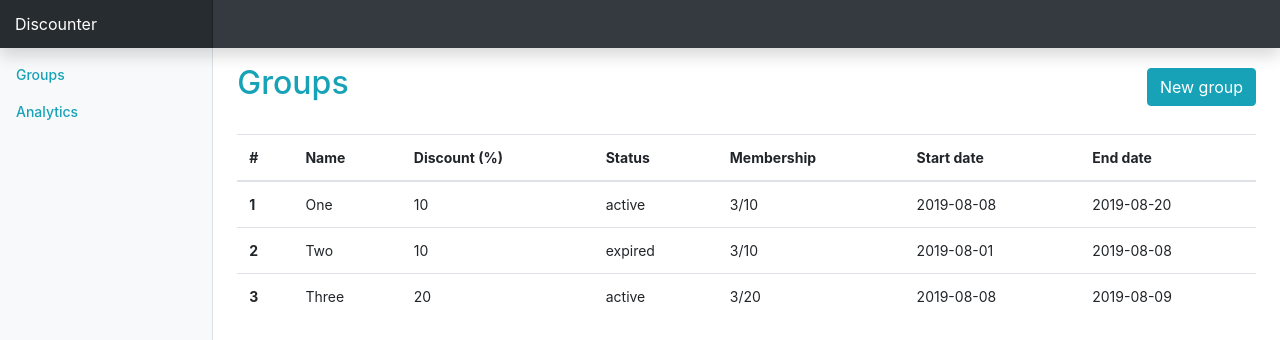
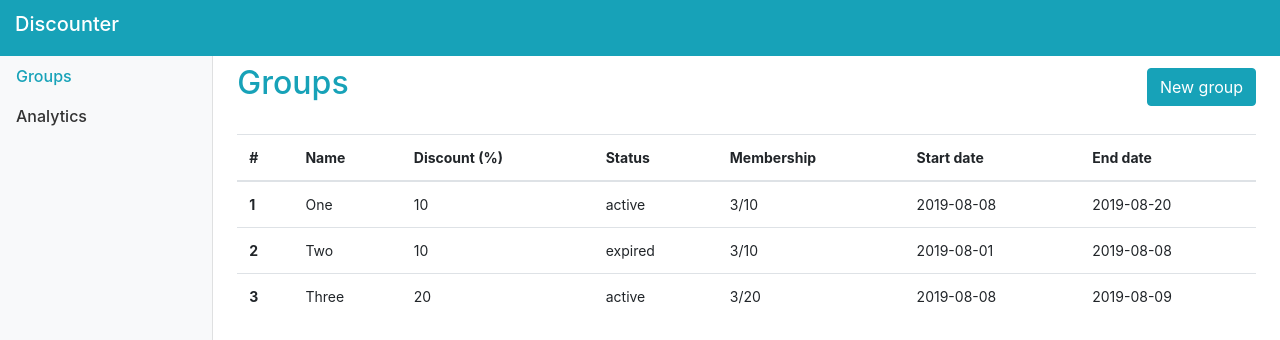
Before and after one commit to johnotu/discounter, a React (Create React App) app: page / in a window 1280 px wide. Shown: the top 340 px of the page. Built offline with nearby package versions, Linux system fonts and the light colour scheme.

Commit message:
Fixed nav active/inactive status

```diff
--- a/src/components/SideNav.js
+++ b/src/components/SideNav.js
@@ -10,10 +10,10 @@ const SideNav = props => {
       <div className="sidebar-sticky">
         <ul className="nav flex-column">
           <li className="nav-item">
-            <a className={`nav-link text-info ${props.groupsActive ? 'active' : ''}`} href="/">Groups</a>
+            <a className={`nav-link ${props.groupsActive ? 'active' : ''}`} href="/">Groups</a>
           </li>
           <li className="nav-item">
-            <a className={`nav-link text-info ${props.analyticsActive ? 'active' : ''}`} href="/analytics">
+            <a className={`nav-link ${props.analyticsActive ? 'active' : ''}`} href="/analytics">
               Analytics
             </a>
           </li>
--- a/src/components/TopNav.js
+++ b/src/components/TopNav.js
@@ -6,8 +6,8 @@ import React from 'react';
 
 const TopNav = props => {
   return (
-    <nav className="navbar navbar-dark fixed-top bg-dark flex-md-nowrap p-0 shadow">
-      <a className="navbar-brand col-sm-3 col-md-2 mr-0" href="/">Discounter</a>
+    <nav className="navbar navbar-light fixed-top bg-info flex-md-nowrap p-0">
+      <a className="navbar-brand col-sm-3 col-md-2 mr-0" href="/"><h5 className="text-white">Discounter</h5></a>
     </nav>
   );
 }
--- a/src/index.css
+++ b/src/index.css
@@ -40,15 +40,11 @@ body .signup {
 .admin .sidebar .nav-link {
   font-weight: 500;
   color: #333;
+  font-size: 1rem;
 }
 
 .admin .sidebar .nav-link.active {
-  color: #007bff;
-}
-
-.admin .sidebar-heading {
-  font-size: .75rem;
-  text-transform: uppercase;
+  color: #17a2b8;
 }
 
 /*
@@ -73,6 +69,6 @@ body .signup {
   padding-top: .75rem;
   padding-bottom: .75rem;
   font-size: 1rem;
-  background-color: rgba(0, 0, 0, .25);
-  box-shadow: inset -1px 0 0 rgba(0, 0, 0, .25);
+  /* background-color: rgba(0, 0, 0, .25); */
+  /* box-shadow: inset -1px 0 0 rgba(0, 0, 0, .25); */
 }
```
